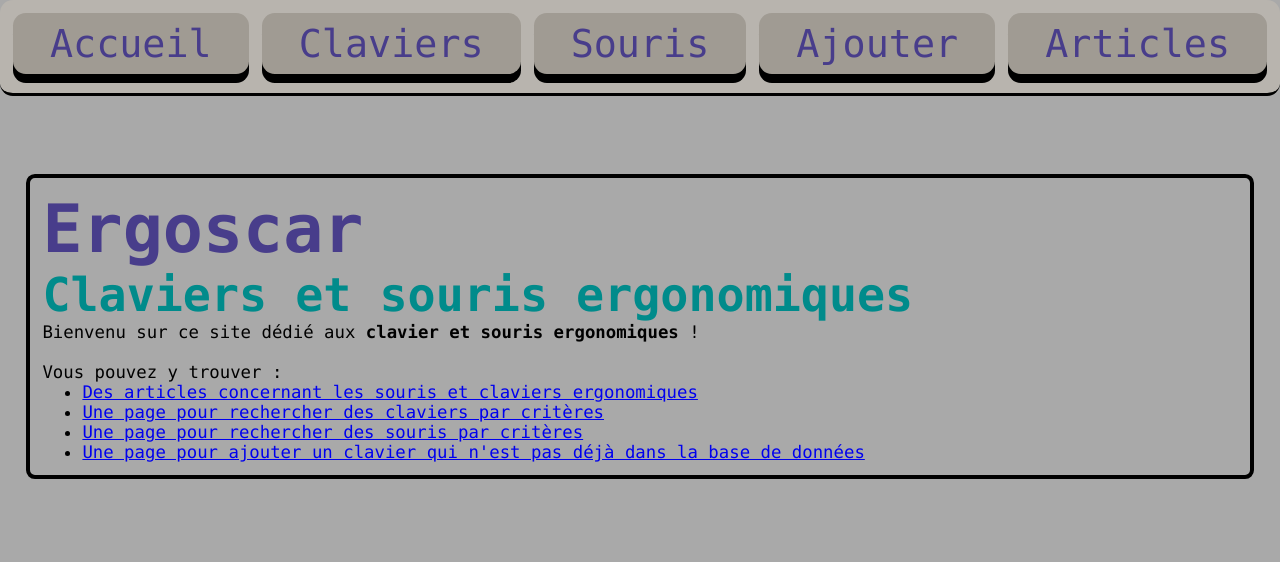
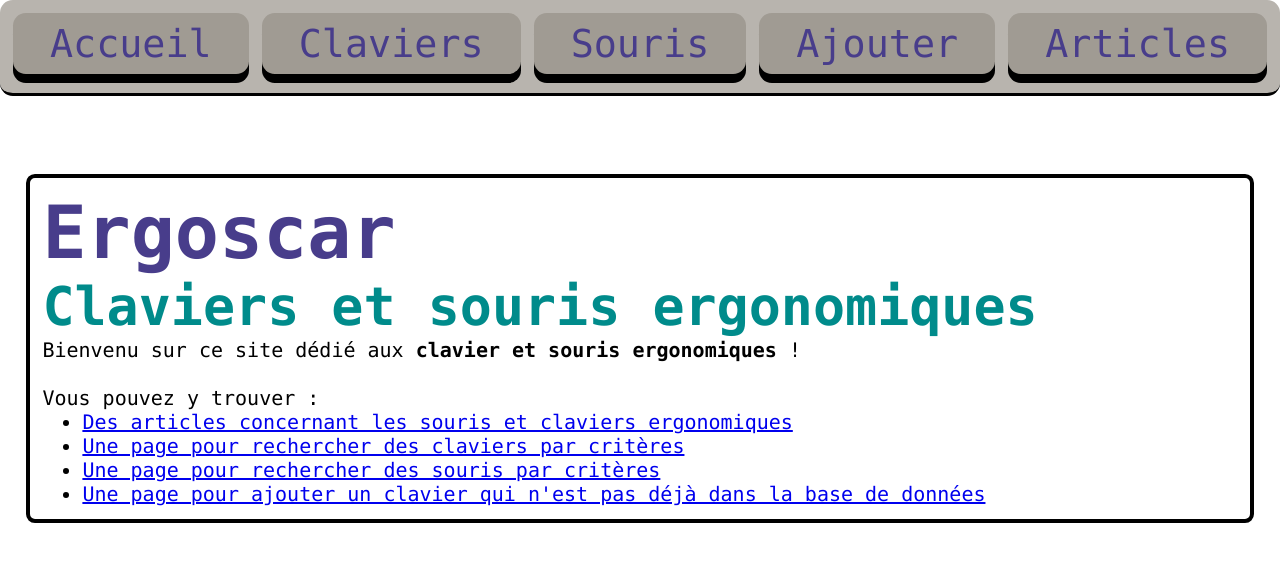
Before and after one commit to OsKaR31415/claviers-et-souris, a PHP site: page /index.php in a window 1280 px wide. Shown: the top 562 px of the page. Run offline with PHP 8.4, Linux system fonts and the light colour scheme.

Commit message:
increase font sizes

```diff
--- a/style.css
+++ b/style.css
@@ -8,7 +8,7 @@
     --nav-item-active-bg: #C3C1BD; /* bg color of navbar items when clicked */
     --nav-item-active-fg: #7362de;
 
-    --background: darkgrey;
+    --background: white;
     --text-border: darkslateblue;
     --text-bg: var(--background);
 
@@ -57,7 +57,7 @@ body {
     margin-top: 20px;
     display: inline-block;
     font-family: "Lucida Console", "Courier", monospace;
-    font-size: 13pt;
+    font-size: 15pt;
     background-color: var(--text-bg);
 }
 
@@ -75,31 +75,31 @@ body {
 
 h1 {
     color: var(--vivid-col);
-    font-size: 50pt;
+    font-size: 55pt;
 }
 
 h2 {
     color: var(--high-col);
-    font-size: 35pt;
+    font-size: 40pt;
 }
 
 h3 {
     color: var(--medium-col);
-    font-size: 30pt;
+    font-size: 35pt;
 }
 
 h4 {
     color: var(--low-col);
-    font-size: 25pt;
+    font-size: 30pt;
 }
 
 h5 {
     color: var(--smooth-col);
-    font-size: 20pt;
+    font-size: 25pt;
 }
 
 h6 {
-    font-size: 15pt;
+    font-size: 20pt;
 }
 
 
@@ -122,7 +122,7 @@ h3:hover > a,
 h4:hover > a,
 h5:hover > a,
 h6:hover > a {
-    filter: brightness(1.1);
+    filter: brightness(1.4);
     transition-duration: 0.2s;
 }
 
```
